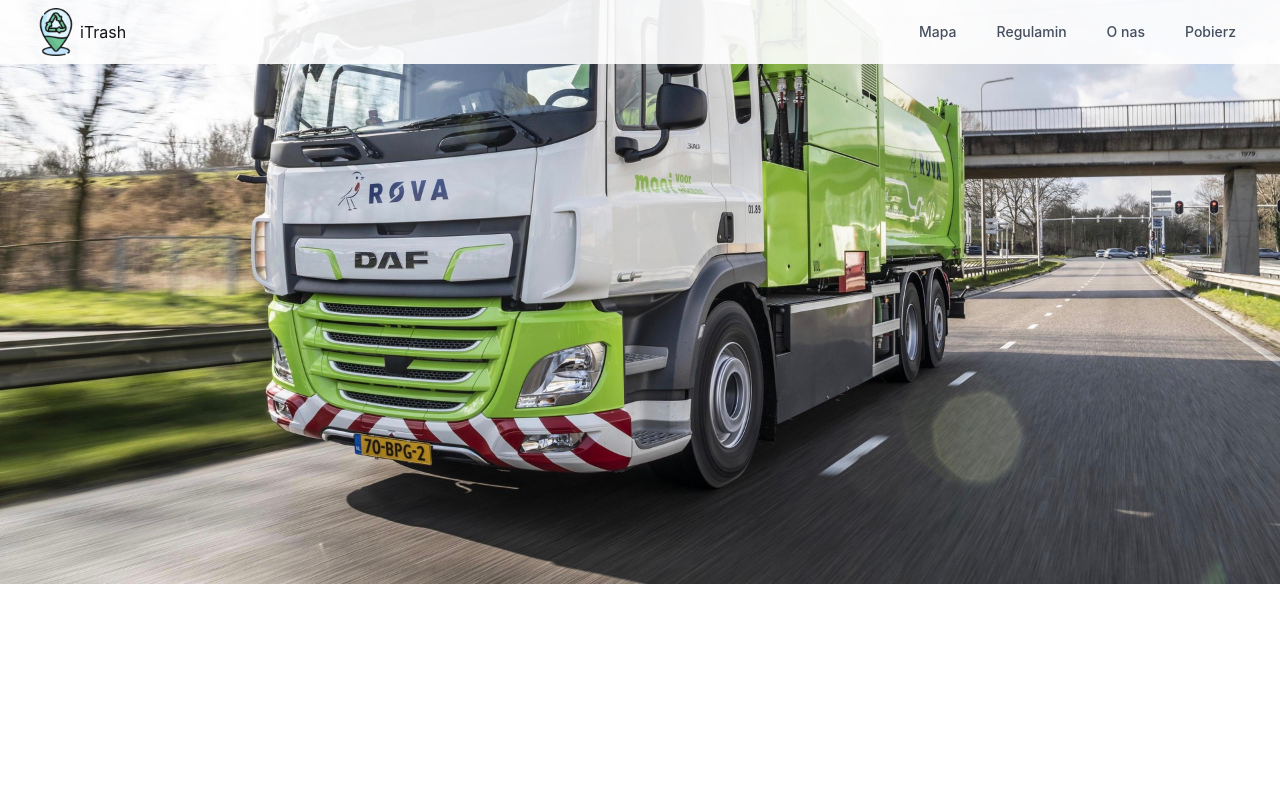
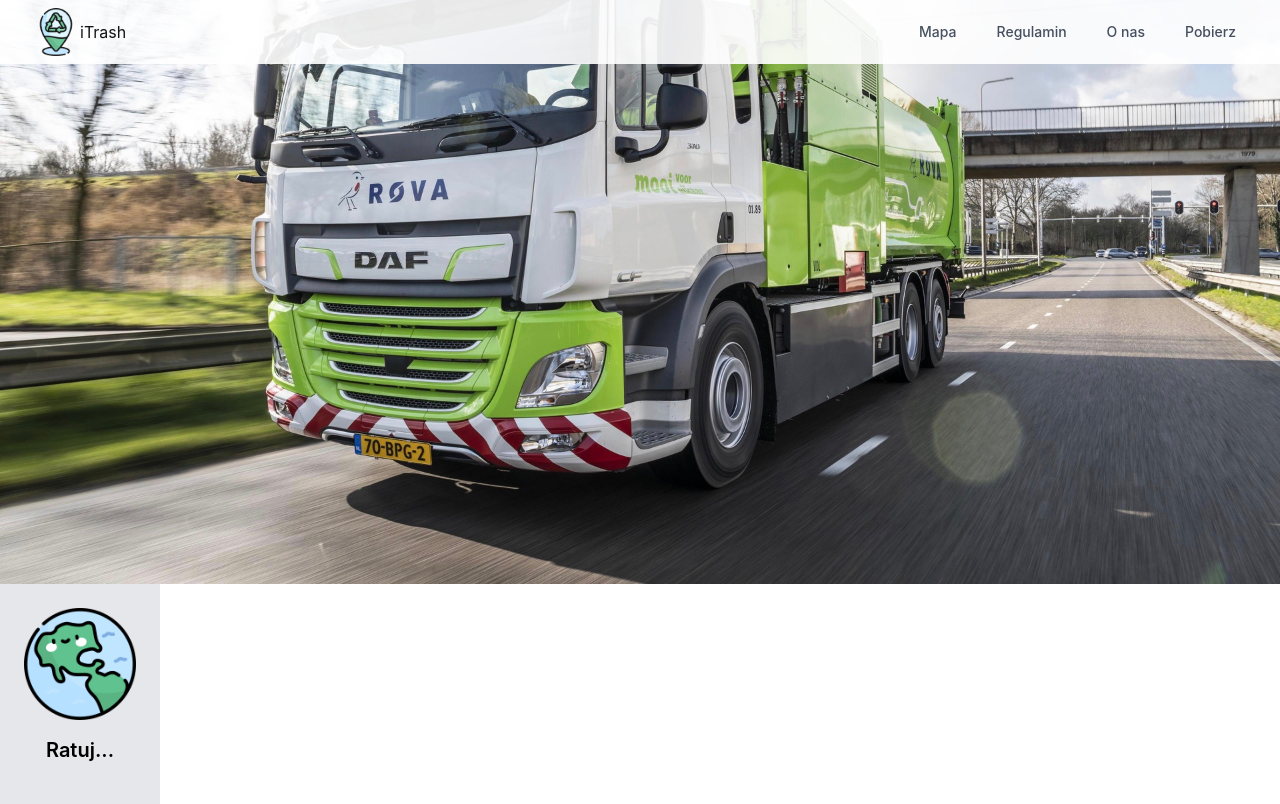
Before and after one commit to dewolaj881/iTrashWebsite, a Next.js app: page / in a window 1280 px wide. Built offline with nearby package versions, Linux system fonts and the light colour scheme.

Commit message:
feat: card to index

```diff
--- a/pages/index.js
+++ b/pages/index.js
@@ -1,6 +1,7 @@
 import 'tailwindcss/tailwind.css'
 import Nav from "../components/Nav";
 import Showcase from "../components/Showcase"
+import Card from "../components/Card"
 
 export default function Home() {
   return (
@@ -8,6 +9,7 @@ export default function Home() {
     <div className="fixed-showcase">
       <Nav></Nav>
       <Showcase></Showcase>
+      <Card src="../earth.png" alt="text" heading="Ratuj..."></Card>
     </div>
   )
 }
```
